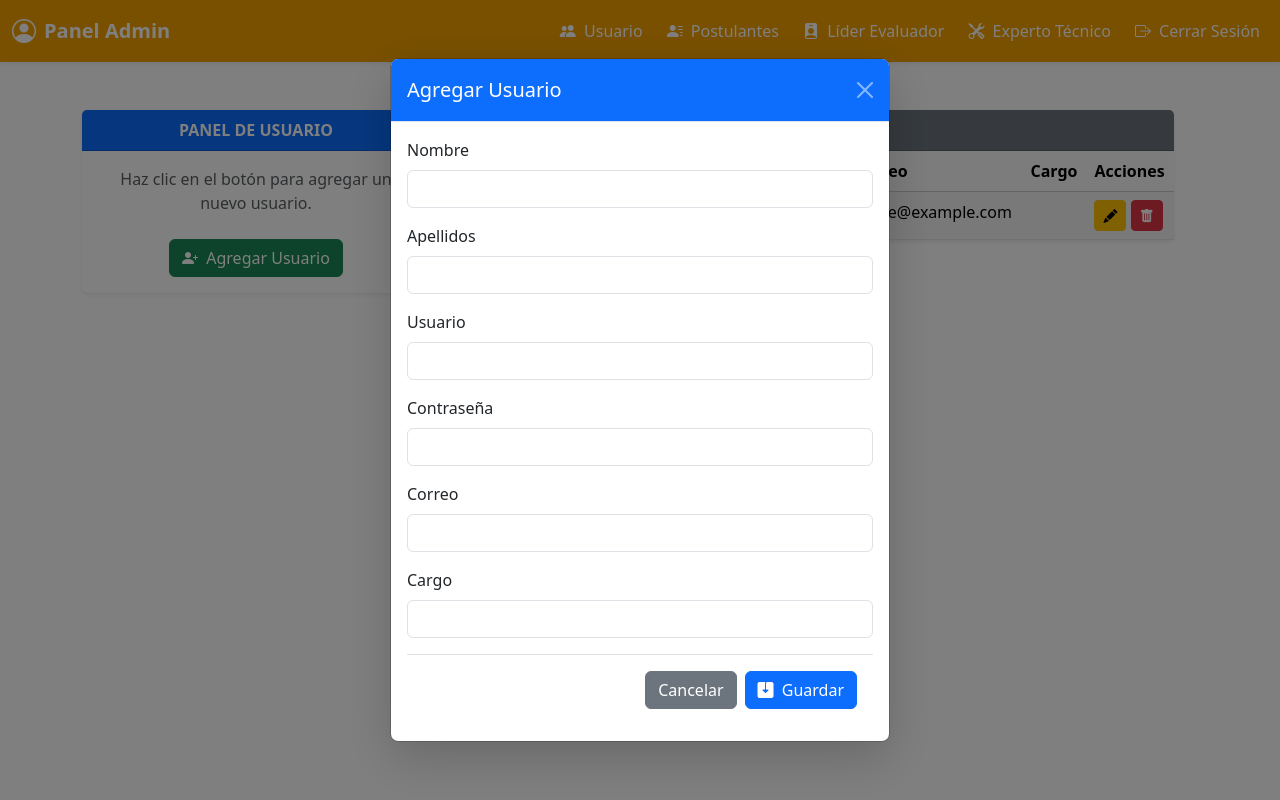
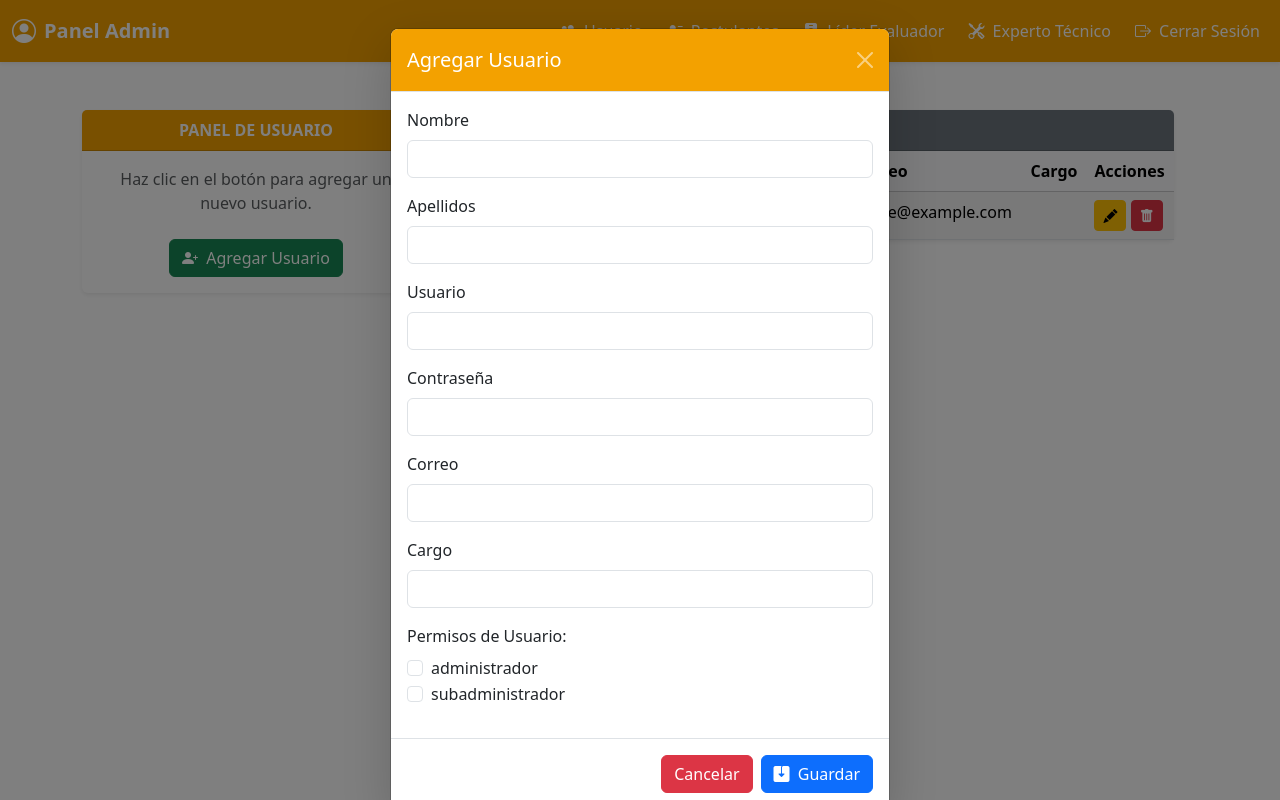
Before and after one commit to angel1727/sistema-competencia, a PHP site: page /secciones/vista_usuario.php in a window 1280 px wide, after a click on "Agregar Usuario". Run offline with PHP 8.4, Linux system fonts and the light colour scheme; the visitor is signed in with stand-in values (Sample User, id 1); data that the repository does not hold is empty; some libraries are stand-ins or nearby versions.

Commit message:
cambios en el modulo de usuario probando la nueva conexion a la base de datos

```diff
--- a/configuraciones/bd.php
+++ b/configuraciones/bd.php
@@ -5,7 +5,7 @@ class BD {
         if (!isset(self::$instancia)) {
             $opciones = array(PDO::ATTR_ERRMODE => PDO::ERRMODE_EXCEPTION);
             try {
-                self::$instancia = new PDO('mysql:host=localhost;dbname=dta', 'root', '', $opciones);
+                self::$instancia = new PDO('mysql:host=localhost;dbname=prueba1', 'root', '', $opciones);
                 // echo "conectado........"; // No imprimir en producción
             } catch (PDOException $e) {
                 die("Error de conexión: " . $e->getMessage());
--- a/secciones/usuario.php
+++ b/secciones/usuario.php
@@ -4,27 +4,28 @@ include_once '../configuraciones/bd.php';
 $conexion = BD::crearInstancia();
 
 $accion = $_POST['accion'] ?? '';
-$id = $_POST['id'] ?? '';
+$idusuario = $_POST['idusuario'] ?? '';
 $nombre = $_POST['modal_nombre'] ?? '';
-$apellidos = $_POST['modal_apellidos'] ?? '';
+$apellidos = $_POST['modal_apellido'] ?? '';
 $usuario = $_POST['modal_usuario'] ?? '';
 $password = $_POST['modal_password'] ?? '';
 $correo = $_POST['modal_correo'] ?? '';
 $cargo = $_POST['modal_cargo'] ?? '';
+$rol= $_POST['rol'] ?? '' ;
 
 // Guardar nuevo usuario
 if ($accion === 'guardar_modal') {
-    $sql = "INSERT INTO `usuario` (nombre, apellidos, usuario, password, correo, cargo) VALUES (?, ?, ?, ?, ?, ?)";
+    $sql = "INSERT INTO `usuario` (nombre, apellido, usuario, password, correo, cargo, rol) VALUES (?, ?, ?, ?, ?, ?, ?)";
     $stmt = $conexion->prepare($sql);
-    $stmt->execute([$nombre, $apellidos, $usuario, $password, $correo, $cargo]);
+    $stmt->execute([$nombre, $apellido, $usuario, $password, $correo, $cargo, $rol]);
 }
 
 // Actualizar usuario existente
 if ($accion === 'editar_modal') {
-    $sql = "UPDATE `usuario` SET nombre=?, apellidos=?, usuario=?, password=?, correo=?, cargo=? WHERE idusuario=?";
+    $sql = "UPDATE `usuario` SET nombre=?, apellido=?, usuario=?, password=?, correo=?, cargo=?, rol=? WHERE idusuario=?";
     $idusuario = $_POST['idusuario'] ?? '';
     $stmt = $conexion->prepare($sql);
-    $stmt->execute([$idusuario, $nombre, $apellidos, $usuario, $password, $correo, $cargo]);
+    $stmt->execute([$nombre, $apellido, $usuario, $password, $correo, $cargo, $rol, $idusuario]);
 }
 
 // Eliminar usuario
--- a/secciones/vista_usuario.php
+++ b/secciones/vista_usuario.php
@@ -5,7 +5,7 @@
   <!-- Panel de Usuario con botón para abrir modal -->
   <div class="col-md-4">
     <div class="card shadow-sm border-0">
-      <div class="card-header bg-primary text-white fw-bold text-center">
+      <div class="card-header bg-orange text-white fw-bold text-center">
         PANEL DE USUARIO
       </div>
       <div class="card-body">
@@ -43,7 +43,7 @@
                 <?php foreach ($listaUsuarios as $usuario): ?>
                 <tr>
                 <td><?= htmlspecialchars($usuario['nombre']) ?></td>
-                <td><?= htmlspecialchars($usuario['apellidos']) ?></td>
+                <td><?= htmlspecialchars($usuario['apellido']) ?></td>
                 <td><?= htmlspecialchars($usuario['usuario']) ?></td>
                 <td>••••••</td>
                 <td><?= htmlspecialchars($usuario['correo']) ?></td>
@@ -54,7 +54,7 @@
                     class="btn btn-sm btn-warning"
                     data-bs-toggle="modal"
                     data-bs-target="#usuarioModal"
-                    onclick="cargarUsuario('<?= $usuario['idusuario'] ?>', '<?= $usuario['nombre'] ?>', '<?= $usuario['apellidos'] ?>', '<?= $usuario['usuario'] ?>', '<?= $usuario['password'] ?>', '<?= $usuario['correo'] ?>', '<?= $usuario['cargo'] ?>')"
+                    onclick="cargarUsuario('<?= $usuario['idusuario'] ?>', '<?= $usuario['nombre'] ?>', '<?= $usuario['apellido'] ?>', '<?= $usuario['usuario'] ?>', '<?= $usuario['password'] ?>', '<?= $usuario['correo'] ?>', '<?= $usuario['cargo'] ?>')"
                     >
                     <i class="bi bi-pencil-fill"></i>
                     </button>
@@ -83,11 +83,13 @@
 <div class="modal fade" id="usuarioModal" tabindex="-1" aria-labelledby="usuarioModalLabel" aria-hidden="true">
   <div class="modal-dialog modal-dialog-centered">
     <div class="modal-content shadow-lg">
-      <div class="modal-header bg-primary text-white">
+      <div class="modal-header bg-orange text-white">
         <h5 class="modal-title" id="usuarioModalLabel">Agregar Usuario</h5>
         <button type="button" class="btn-close btn-close-white" data-bs-dismiss="modal" aria-label="Cerrar"></button>
       </div>
-      <form action="" method="post" input type="hidden" name="id" id="modal_id">
+      <form action="" method="post">
+        <input type="hidden" name="id" id="modal_id">
+
         <div class="modal-body">
           <div class="mb-3">
             <label for="modal_nombre" class="form-label">Nombre</label>
@@ -95,7 +97,7 @@
           </div>
           <div class="mb-3">
             <label for="modal_apellido" class="form-label">Apellidos</label>
-            <input type="text" class="form-control" name="modal_apellidos" id="modal_apellidos" required>
+            <input type="text" class="form-control" name="modal_apellido" id="modal_apellido" required>
           </div>
           <div class="mb-3">
             <label for="modal_usuario" class="form-label">Usuario</label>
@@ -113,14 +115,30 @@
             <label for="modal_cargo" class="form-label">Cargo</label>
             <input type="text" class="form-control" name="modal_cargo" id="modal_cargo" required>
           </div>
+
+          <!-- ✅ Checkboxes agregados -->
+          <div class="mb-3">
+              <label class="form-label">Permisos de Usuario:</label><br>
+
+              <div class="form-check">
+                <input class="form-check-input" type="checkbox" name="rol" value="administrador" id="administrador">
+                <label class="form-check-label" for="administrador">administrador</label>
+              </div>
+              <div class="form-check">
+                <input class="form-check-input" type="checkbox" name="rol" value="subadministrador" id="subadministrador">
+                <label class="form-check-label" for="subadministrador">subadministrador</label>
+              </div>
+            </div>
+          </div>
+
         <div class="modal-footer">
-          <button type="button" class="btn btn-secondary" data-bs-dismiss="modal">Cancelar</button>
-        <button type="submit" name="accion" value="guardar_modal" class="btn btn-primary" id="btnGuardar">
+          <button type="button" class="btn btn-danger" data-bs-dismiss="modal">Cancelar</button>
+          <button type="submit" name="accion" value="guardar_modal" class="btn btn-primary" id="btnGuardar">
             <i class="bi bi-save2-fill me-1"></i> Guardar
-        </button>
-
+          </button>
         </div>
       </form>
+
     </div>
   </div>
 </div>
```
